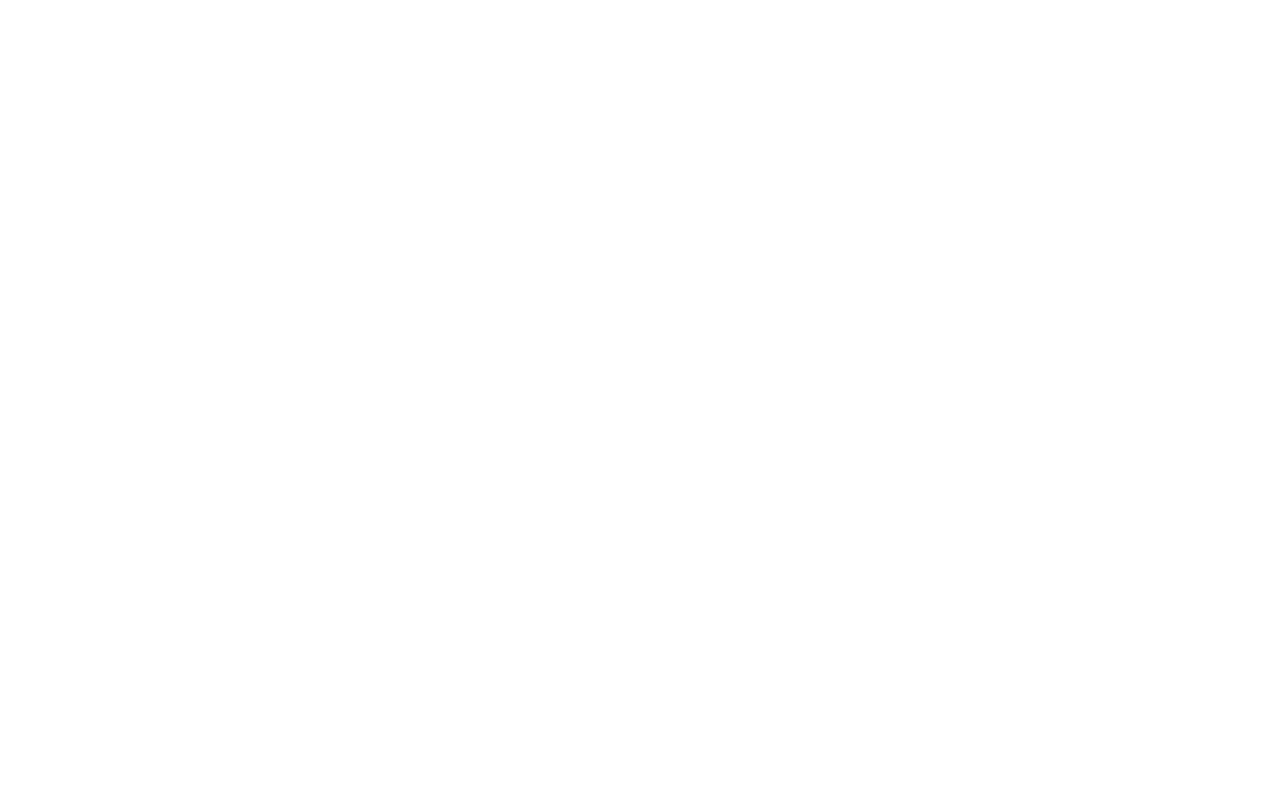
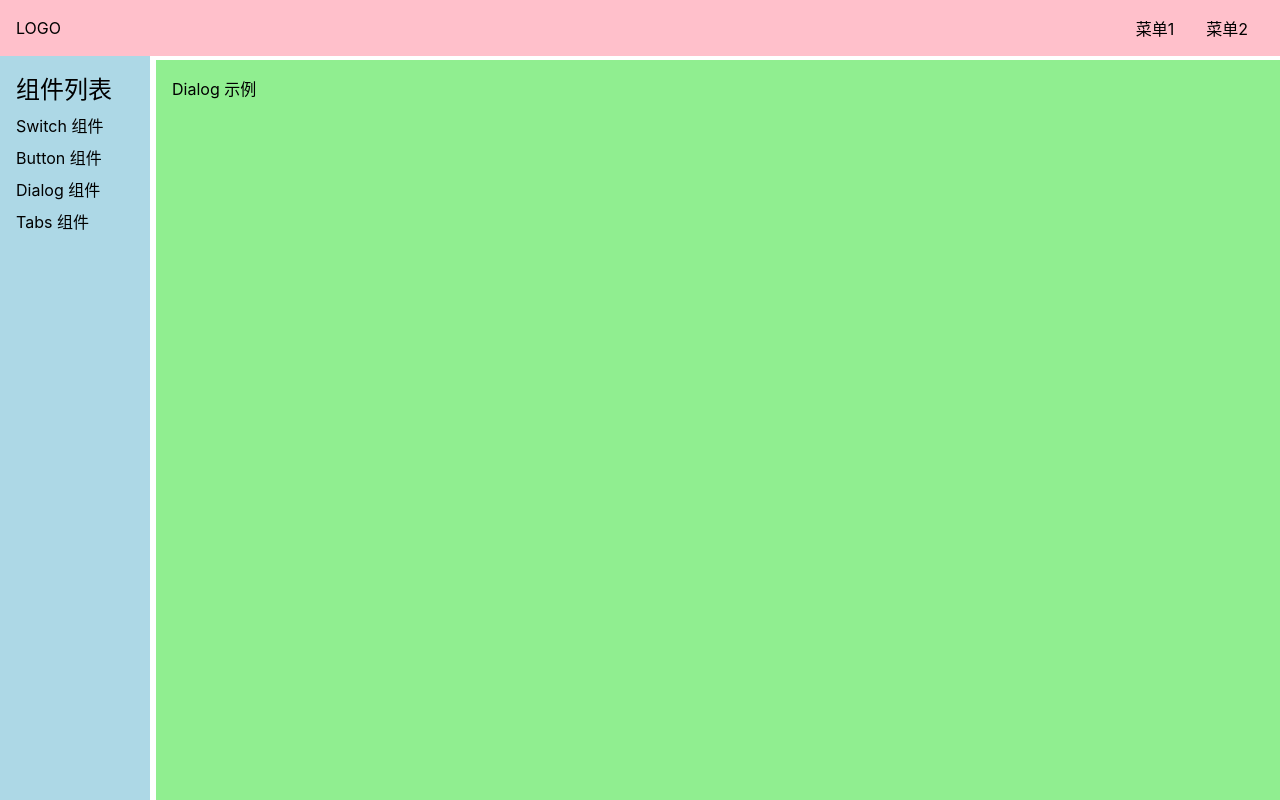
Before and after one commit to david361215/david-ui-website-1, a Vue app in the folder david-ui-1/: page /#/doc/dialog in a window 1280 px wide. Before the commit this address had no page. Built offline with nearby package versions, Linux system fonts and the light colour scheme.

Commit message:
第基本完成官网框架

```diff
--- /dev/null
+++ b/david-ui-1/src/components/ButtonDemo.vue
@@ -0,0 +1,5 @@
+<template>
+    <div>
+        Button 示例
+    </div>
+</template>
--- /dev/null
+++ b/david-ui-1/src/components/DialogDemo.vue
@@ -0,0 +1,5 @@
+<template>
+    <div>
+        Dialog 示例
+    </div>
+</template>
--- /dev/null
+++ b/david-ui-1/src/components/DocDemo.vue
@@ -0,0 +1,5 @@
+<template>
+    <div>
+        默认示例
+    </div>
+</template>
--- /dev/null
+++ b/david-ui-1/src/components/TabsDemo.vue
@@ -0,0 +1,5 @@
+<template>
+    <div>
+        Tabs 示例
+    </div>
+</template>
```
Also changed, not shown: david-ui-1/src/router.ts (+16 -0 lines).
